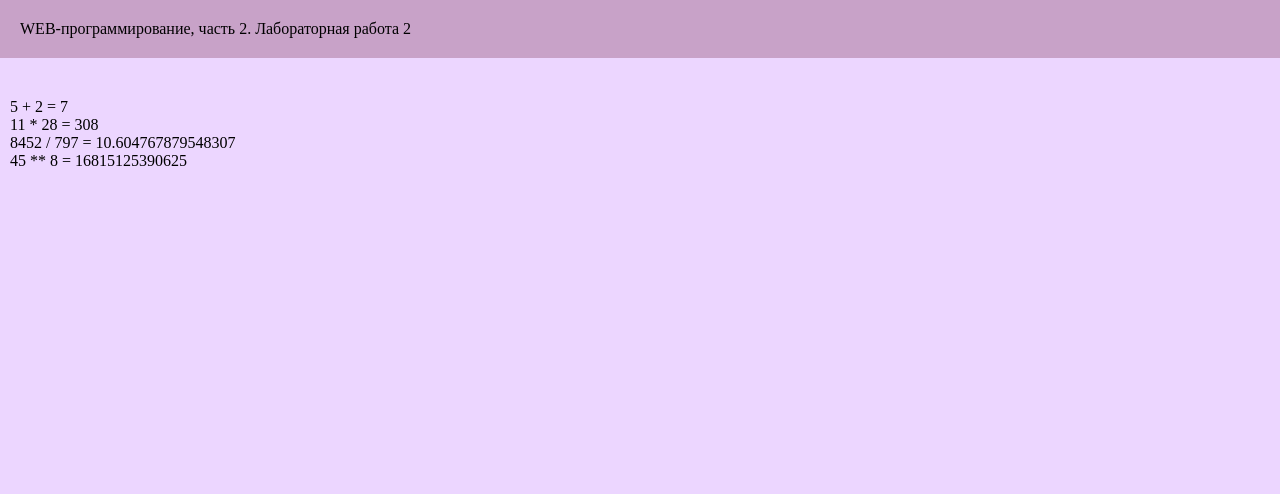
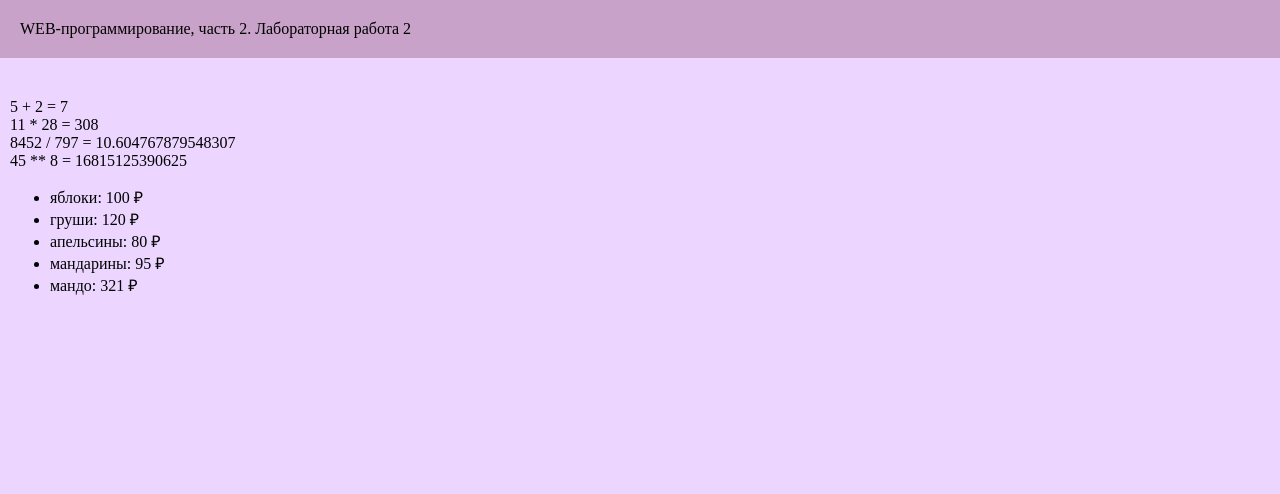
Before and after one commit to Arinaaaaaaaaaa/web-programming-labs-2, a Flask app: page /lab2/example in a window 1280 px wide. Shown: the top 494 px of the page. Run offline with Flask 3, Linux system fonts and the light colour scheme.

Commit message:
Цикл в шаблоне

```diff
--- a/app.py
+++ b/app.py
@@ -263,4 +263,11 @@ def example():
     number_lab = "2"
     group = 'ФБИ-11'
     number_course = '3'
-    return render_template('example.html', number_lab=number_lab)
+    fruits = [
+        {'name': 'яблоки', 'price': 100},
+        {'name': 'груши', 'price': 120},
+        {'name': 'апельсины', 'price': 80},
+        {'name': 'мандарины', 'price': 95},
+        {'name': 'мандо', 'price': 321},
+    ]
+    return render_template('example.html', number_lab=number_lab, fruits=fruits)
--- a/templates/example.html
+++ b/templates/example.html
@@ -1,5 +1,5 @@
 <!DOCTYPE html>
-<html lang="en">
+<html lang="ru">
 <head>
     <meta charset="UTF-8">
     <meta name="viewport" content="width=device-width, initial-scale=1.0">
@@ -20,7 +20,14 @@
         5 + 2 = {{ 5 + 2 }}<br>
         11 * 28 = {{ 11 * 28 }}<br>
         8452 / 797 = {{ 8452 / 797 }}<br>
-        45 ** 8 = {{ 45 ** 8 }}
+        45 ** 8 = {{ 45 ** 8 }}<br>
+
+        <ul>
+            {% for f in fruits %}
+            <li>{{ f.name }}: {{ f.price }} &#x20bd;</li>
+            {% endfor %}
+        </ul>
+
      </main>
 
      <footer>
```
